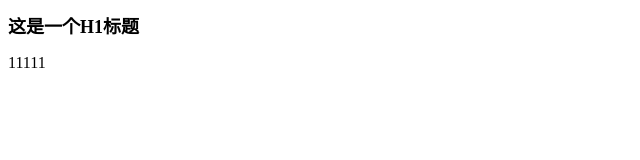
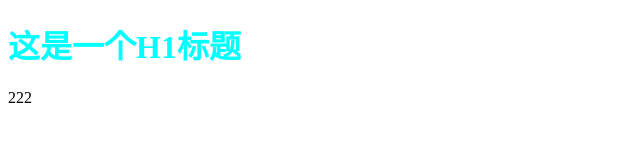
Before and after one commit to HanFree-fukang/project_01, a plain HTML site: page index.html in a window 1280 px wide. Shown: the whole page, without its empty margins (0-640 px from the left). Drawn offline with Linux system fonts and the light colour scheme.

Commit message:
新增了index.js和index.css

```diff
--- a/index.css
+++ b/index.css
@@ -1,3 +1,3 @@
 h1 {
-  font-size: 18px;
+  color: aqua;
 }
--- a/index.html
+++ b/index.html
@@ -9,6 +9,7 @@
   <body>
     <h1>这是一个H1标题</h1>
     <p>11111</p>
+    <ul></ul>
 
     <script src="./index.js"></script>
   </body>
--- a/index.js
+++ b/index.js
@@ -0,0 +1,2 @@
+let p = document.querySelector('p')
+p.innerHTML = '222'
```
